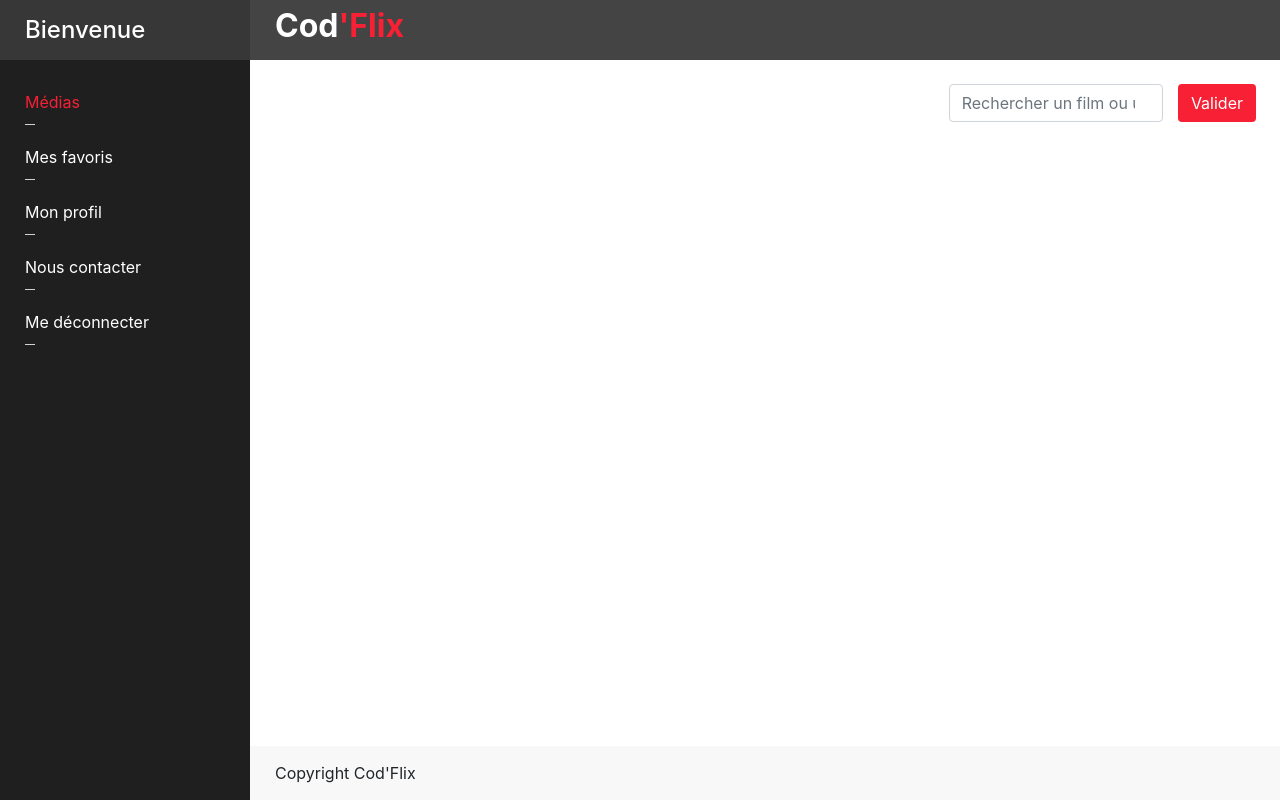
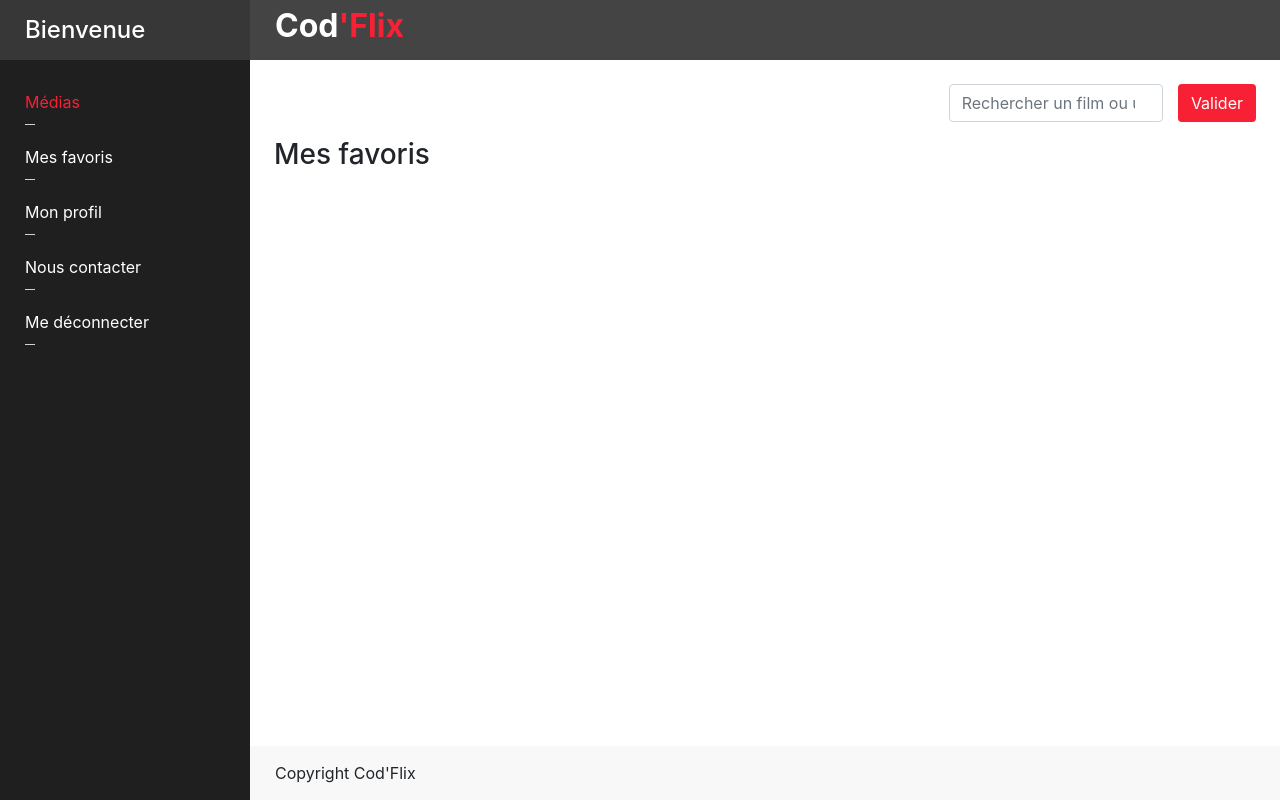
Before and after one commit to J4ckyLIM/Ec_code2020, a PHP site: page /view/favoriteMediaListView.php in a window 1280 px wide. Run offline with PHP 8.4, Linux system fonts and the light colour scheme; the template is opened without the code that fills it, so the values that code supplies are empty.

Commit message:
Feat: Fix FavoriteMediaListView data issue

```diff
--- a/view/favoriteMediaListView.php
+++ b/view/favoriteMediaListView.php
@@ -16,6 +16,7 @@
     </div>
 </div>
 
+<h3>Mes favoris</h3>
 <div class="media-list" data="<?php $medias ?>">
     <?php foreach( $medias as $media ): ?>
         <a class="item" href="index.php?media=<?= $media['id']; ?>">
```
